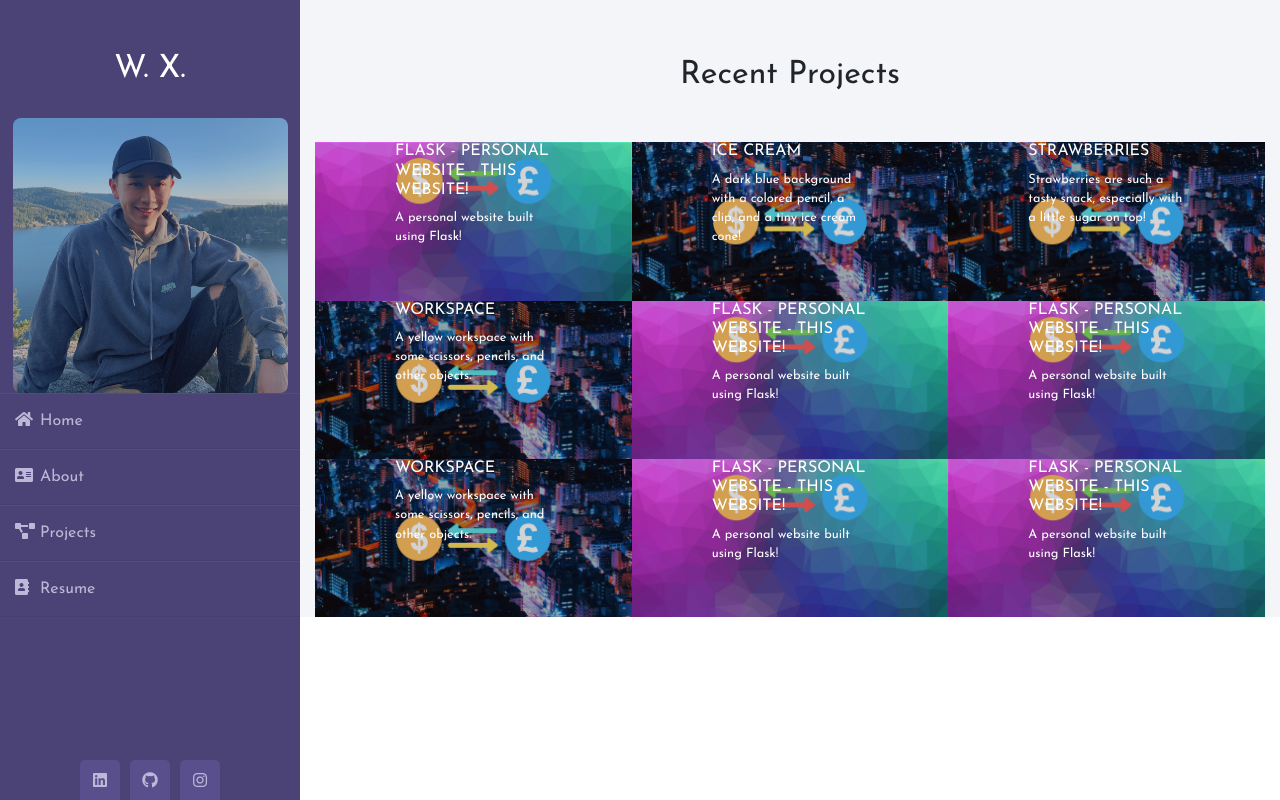
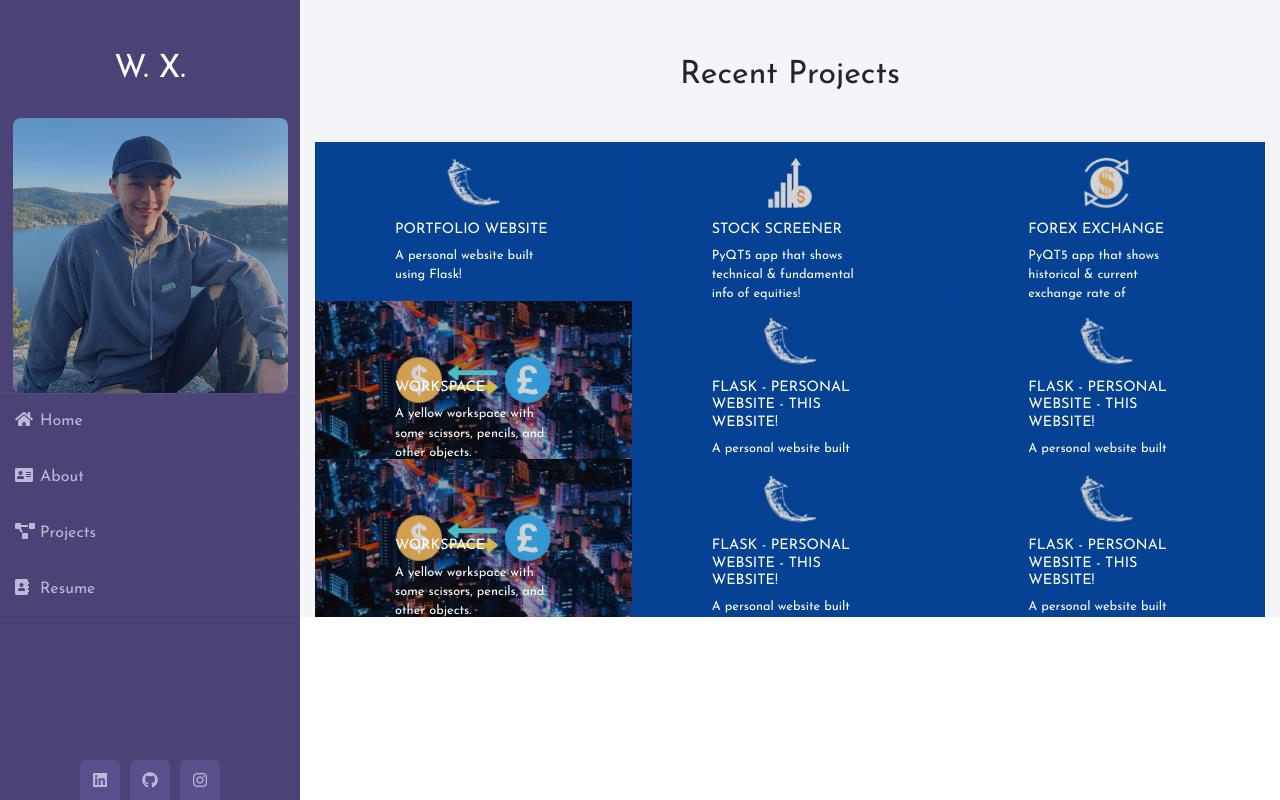
Before and after one commit to willBear/Personal_Website, a Flask app: page /projects in a window 1280 px wide. Run offline with Flask 2, Linux system fonts and the light colour scheme; some libraries are stand-ins or nearby versions.

Commit message:
Added Project description for 2 and 3 - Uniform Logo

```diff
--- a/app/static/css/projects.css
+++ b/app/static/css/projects.css
@@ -128,8 +128,9 @@ h6 {
 }
 
 .portfolio-item .caption .caption-content h2 {
-  font-size: 1.0rem;
+  font-size: 0.9rem;
   text-transform: uppercase;
+  margin-top: 50%;
 }
 
 .portfolio-item .caption .caption-content p {
--- a/app/templates/projects.html
+++ b/app/templates/projects.html
@@ -19,8 +19,8 @@
           <a class="portfolio-item" href="#">
             <span class="caption">
               <span class="caption-content">
-                <h2>Flask - Personal Website - This Website!</h2>
-                <p class="mb-0">A personal website built using Flask! </p>
+                <h2>Portfolio Website </h2>
+                <p class="mb-0">A personal website built using Flask!</p>
               </span>
             </span>
             <img class="img-fluid" src="static/images/projects/project1.png" alt="">
@@ -31,8 +31,8 @@
           <a class="portfolio-item" href="#">
             <span class="caption">
               <span class="caption-content">
-                <h2>Ice Cream</h2>
-                <p class="mb-0">A dark blue background with a colored pencil, a clip, and a tiny ice cream cone!</p>
+                <h2>Stock Screener</h2>
+                <p class="mb-0">PyQT5 app that shows technical & fundamental info of equities!</p>
               </span>
             </span>
             <img class="img-fluid" src="static/images/projects/project2.png" alt="">
@@ -43,8 +43,8 @@
           <a class="portfolio-item" href="#">
             <span class="caption">
               <span class="caption-content">
-                <h2>Strawberries</h2>
-                <p class="mb-0">Strawberries are such a tasty snack, especially with a little sugar on top!</p>
+                <h2>Forex Exchange</h2>
+                <p class="mb-0">PyQT5 app that shows historical & current exchange rate of currencies!</p>
               </span>
             </span>
             <img class="img-fluid" src="static/images/projects/project3.png" alt="">
```
Also changed, not shown: app/static/images/projects/project1.png, app/static/images/projects/project2.png, app/static/images/projects/project3.png, 2 other files.
